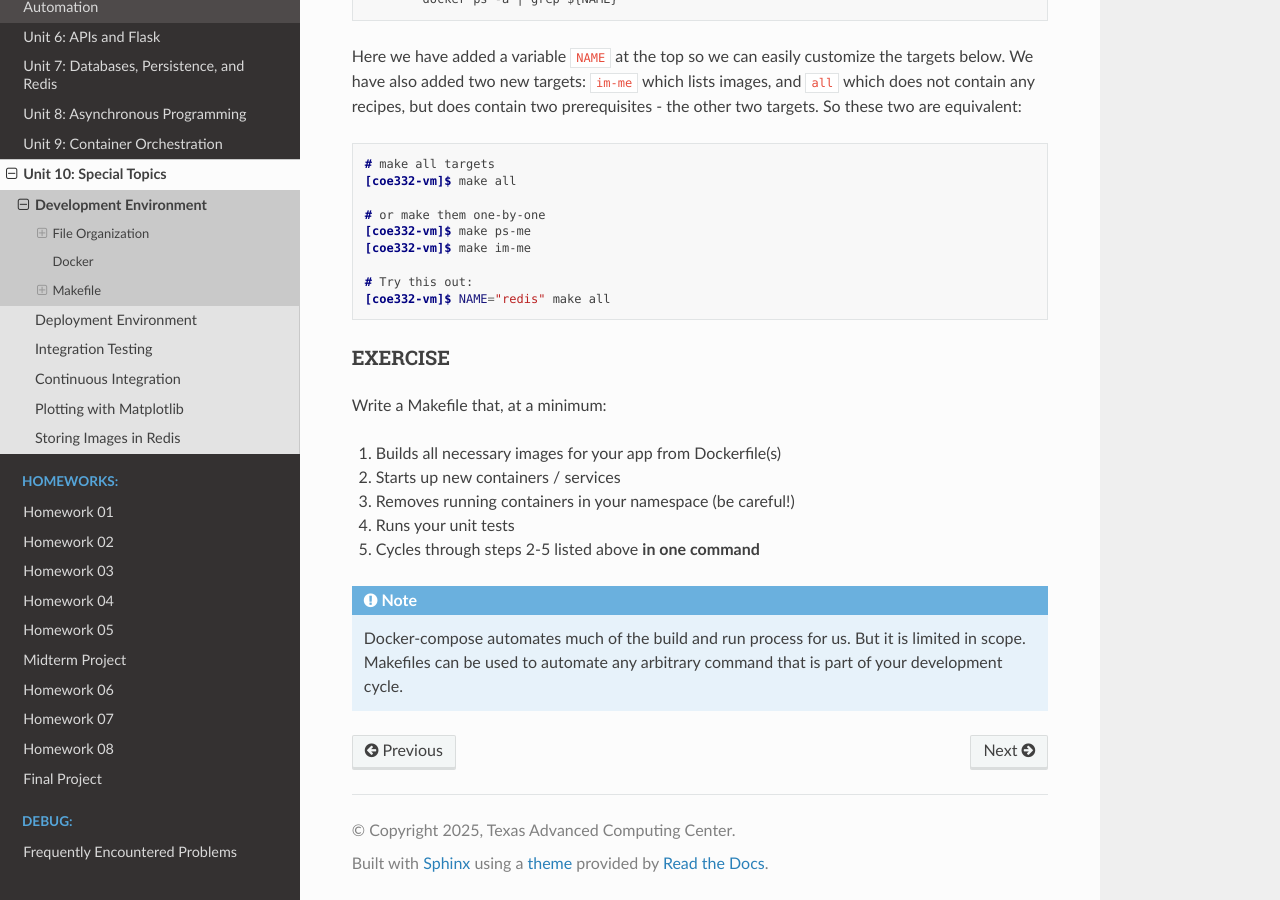
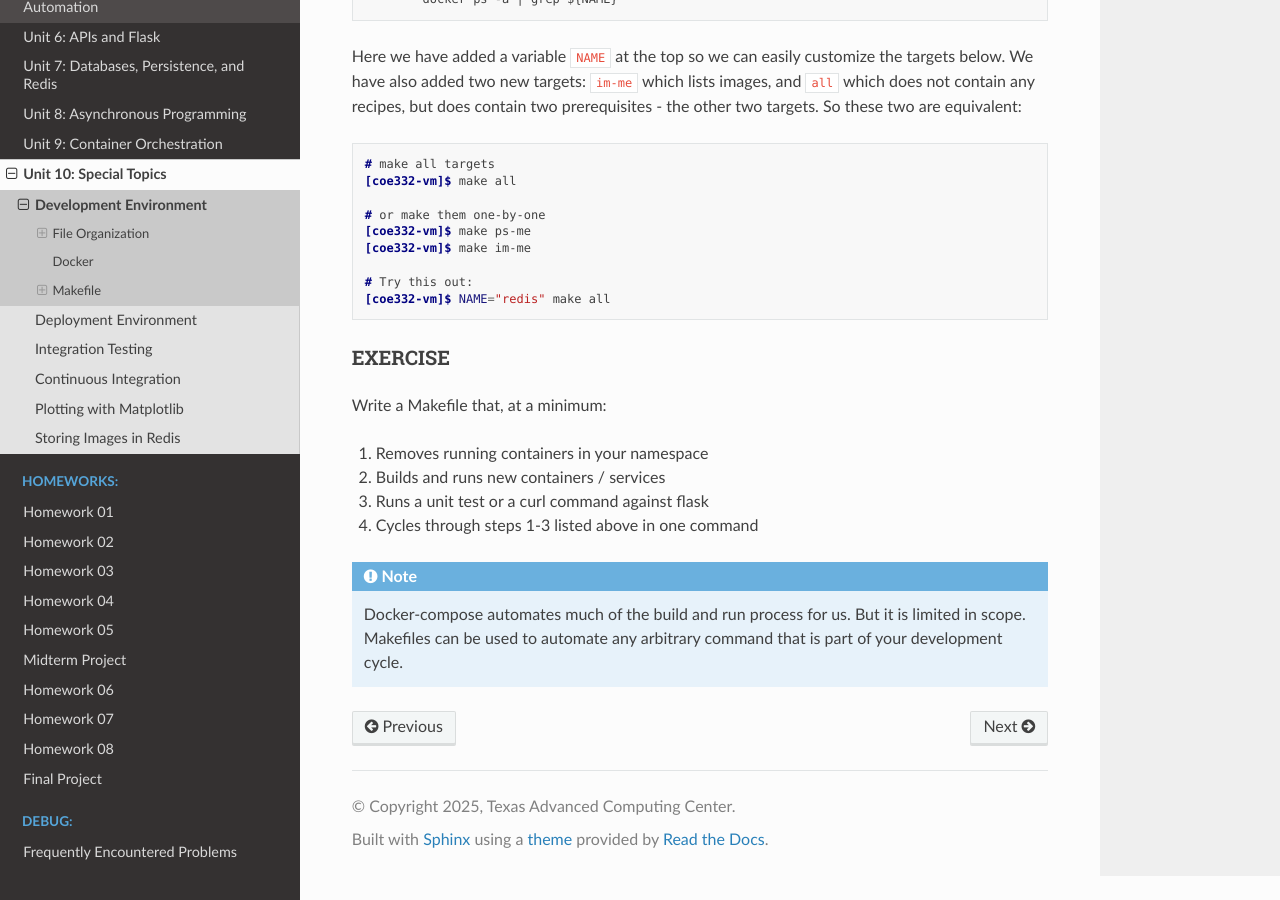
Before and after one commit to TACC/coe-332-sp25, a Sphinx documentation site: the page built from docs/unit10/development.rst, in a window 1280 px wide and 900 px high, scrolled down 3084 px. Built offline with Sphinx 7.4.7 and the Read the Docs theme 3.1.0, drawn with Linux system fonts in a browser that asks for light colours.

Commit message:
updated exercise slightly in development docs

```diff
--- a/docs/unit10/development.rst
+++ b/docs/unit10/development.rst
@@ -179,11 +179,12 @@ EXERCISE
 
 Write a Makefile that, at a minimum:
 
-1. Builds all necessary images for your app from Dockerfile(s)
-2. Starts up new containers / services
-3. Removes running containers in your namespace (be careful!)
-4. Runs your unit tests
-5. Cycles through steps 2-5 listed above **in one command**
+1. Removes running containers in your namespace
+2. Builds and runs new containers / services
+3. Runs a unit test or a curl command against flask
+4. Cycles through steps 1-3 listed above in one command
+
+
 
 .. note::
 
```
